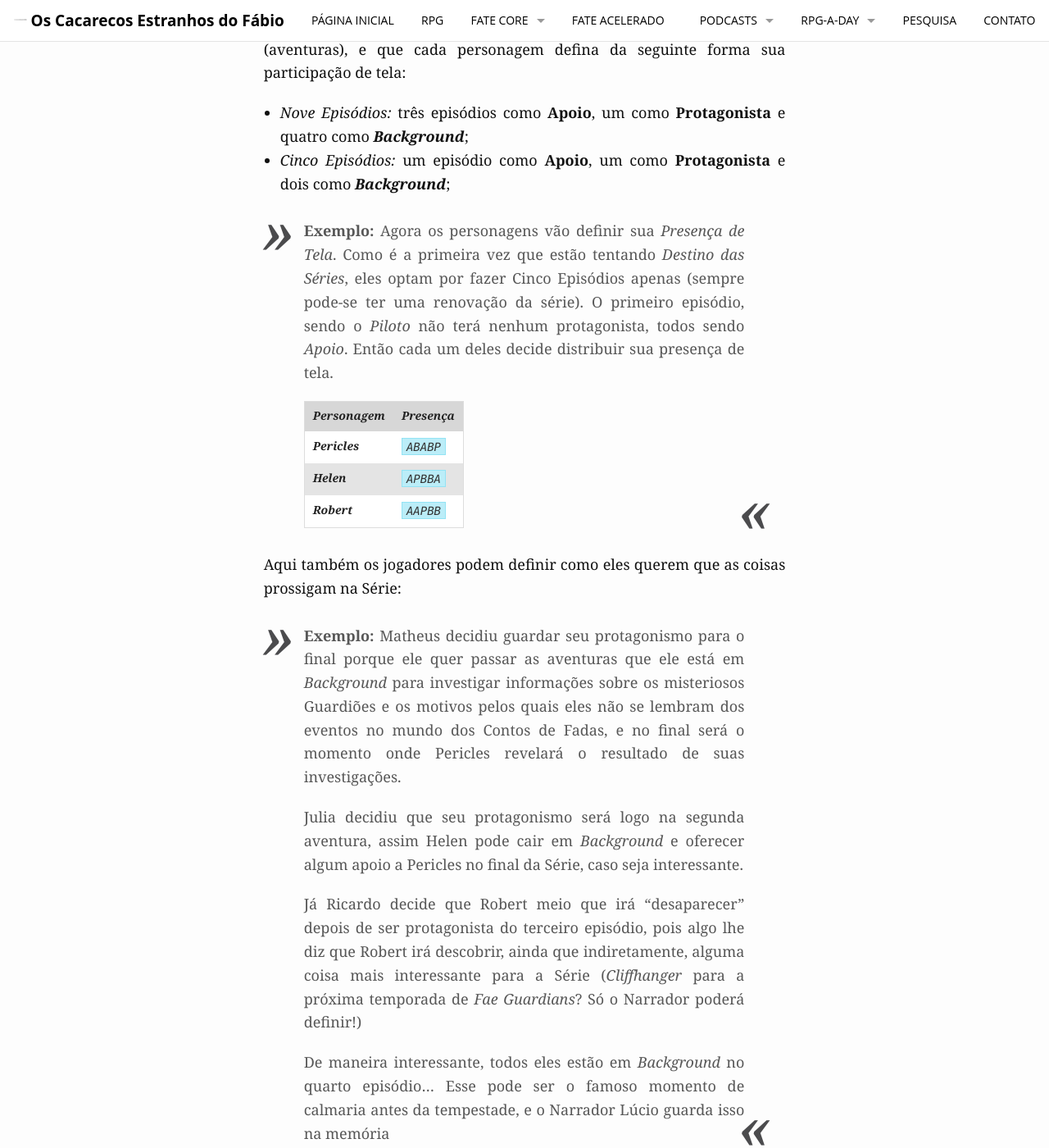
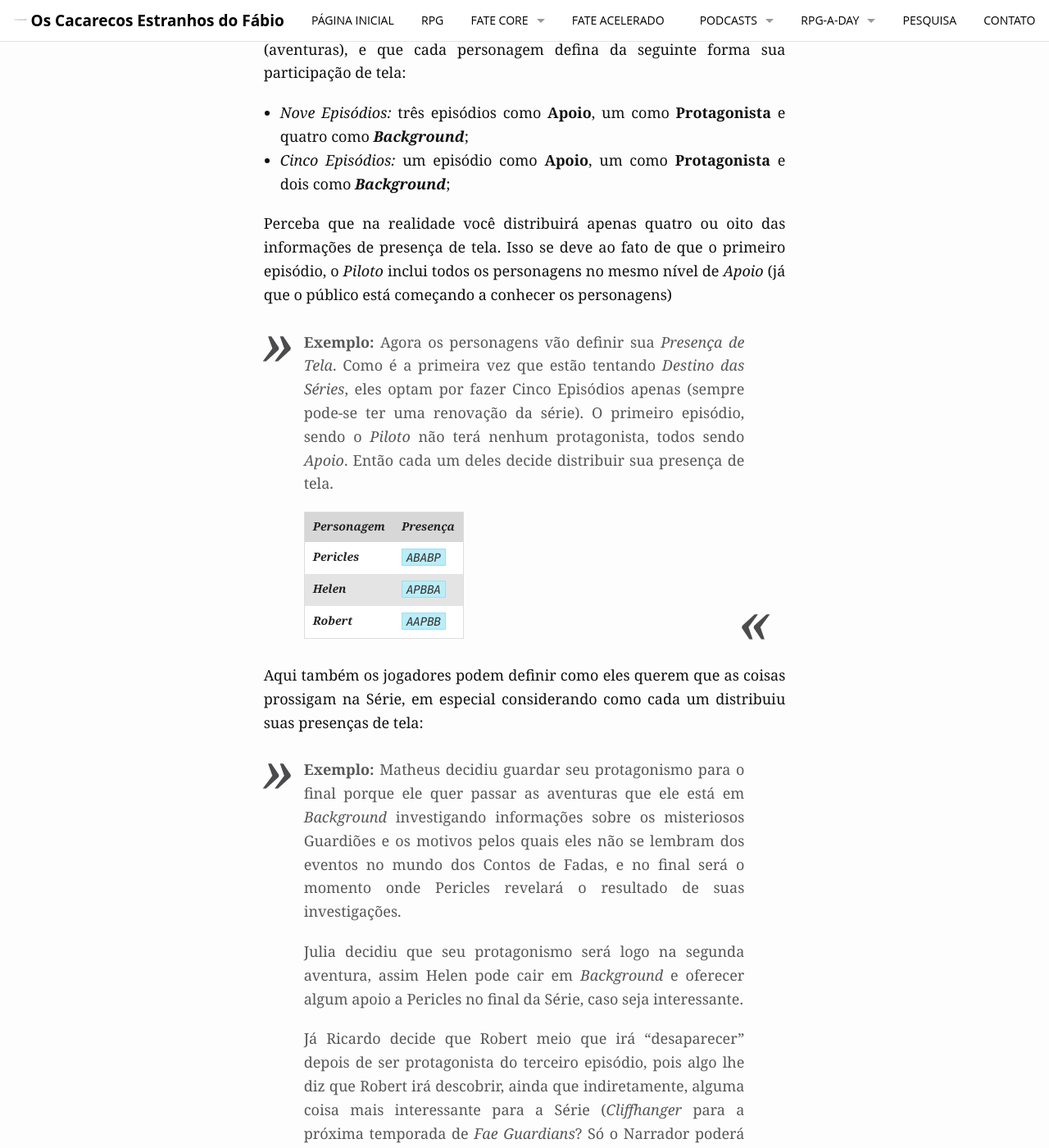
Before and after one commit to fabiocosta0305/fabiocosta0305.github.io-old, a Jekyll site: the page built from _posts/RPG/DestinoDasSeries/2015-08-04-DestinoDasSeries-criacao.md, in a window 1280 px wide and 1400 px high, scrolled down 8967 px. Shown: the whole window at 82% size. Built offline with Jekyll 4.4.1, drawn with Linux system fonts in a browser that asks for light colours; comment, search, counter and statistics services are not loaded.

Commit message:
CorreÃ§Ãµes no Destino das SÃ©ries

```diff
--- a/_posts/RPG/DestinoDasSeries/2015-08-04-DestinoDasSeries-criacao.md
+++ b/_posts/RPG/DestinoDasSeries/2015-08-04-DestinoDasSeries-criacao.md
@@ -321,7 +321,13 @@ participação de tela:
 +   *Nove  Episódios:*   três  episódios   como  **Apoio**,   um  como
   **Protagonista** e quatro como ***Background***;
 +   *Cinco   Episódios:*  um   episódio   como   **Apoio**,  um   como
-  **Protagonista** e dois como ***Background***;
+**Protagonista** e dois como ***Background***;
+
+Perceba que  na realidade você  distribuirá apenas quatro ou  oito das
+informações  de presença  de  tela. Isso  se  deve ao  fato  de que  o
+primeiro episódio,  o _Piloto_  inclui todos  os personagens  no mesmo
+nível  de _Apoio_  (já  que o  público está  começando  a conhecer  os
+personagens)
 
 > **Exemplo:**  Agora  os personagens  vão  definir  sua _Presença  de
 > Tela_.  Como  é a  primeira  vez  que  estão tentando  _Destino  das
@@ -337,14 +343,15 @@ participação de tela:
 > | _**Robert**_   | `AAPBB`  |
 
 Aqui também os jogadores podem definir  como eles querem que as coisas
-prossigam na Série:
+prossigam na Série,  em especial considerando como  cada um distribuiu
+suas presenças de tela:
 
 > **Exemplo:** Matheus  decidiu guardar seu protagonismo  para o final
 > porque ele  quer passar  as aventuras que  ele está  em *Background*
-> para  investigar informações  sobre  os misteriosos  Guardiões e  os
-> motivos pelos  quais eles não  se lembram  dos eventos no  mundo dos
-> Contos de Fadas, e no final  será o momento onde Pericles revelará o
-> resultado de suas investigações.
+> investigando informações sobre os misteriosos Guardiões e os motivos
+> pelos quais eles  não se lembram dos eventos no  mundo dos Contos de
+> Fadas, e no final será o  momento onde Pericles revelará o resultado
+> de suas investigações.
 >
 > Julia decidiu  que seu protagonismo  será logo na  segunda aventura,
 > assim  Helen pode  cair em  _Background_  e oferecer  algum apoio  a
```
